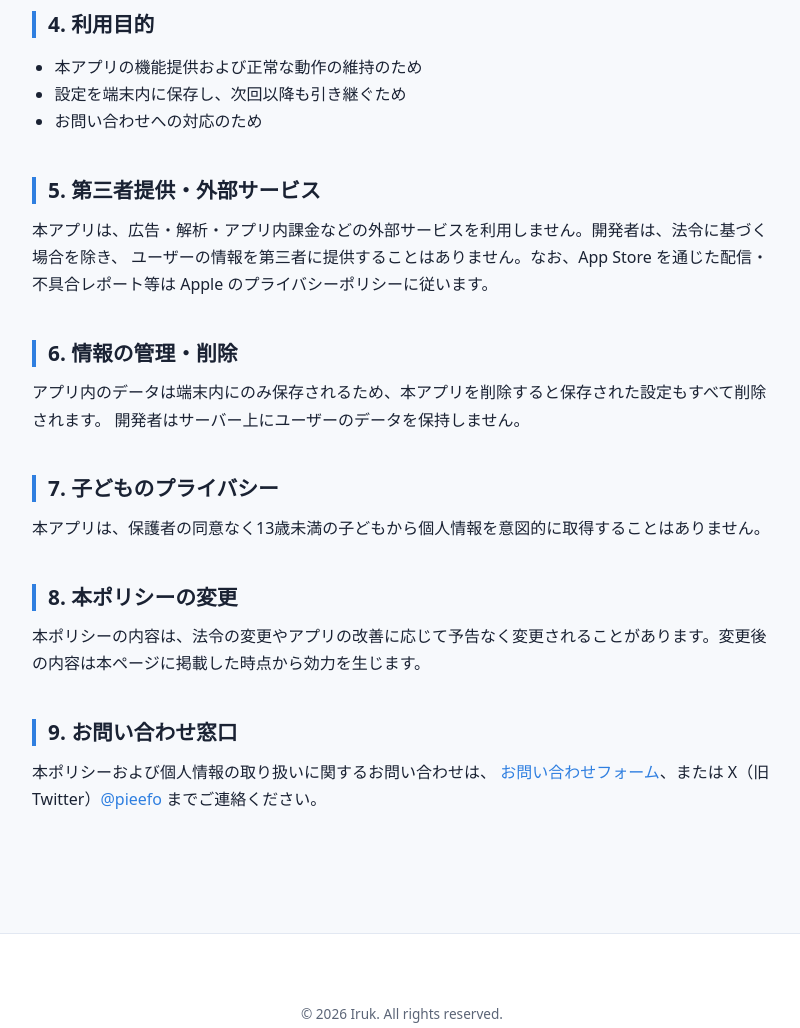
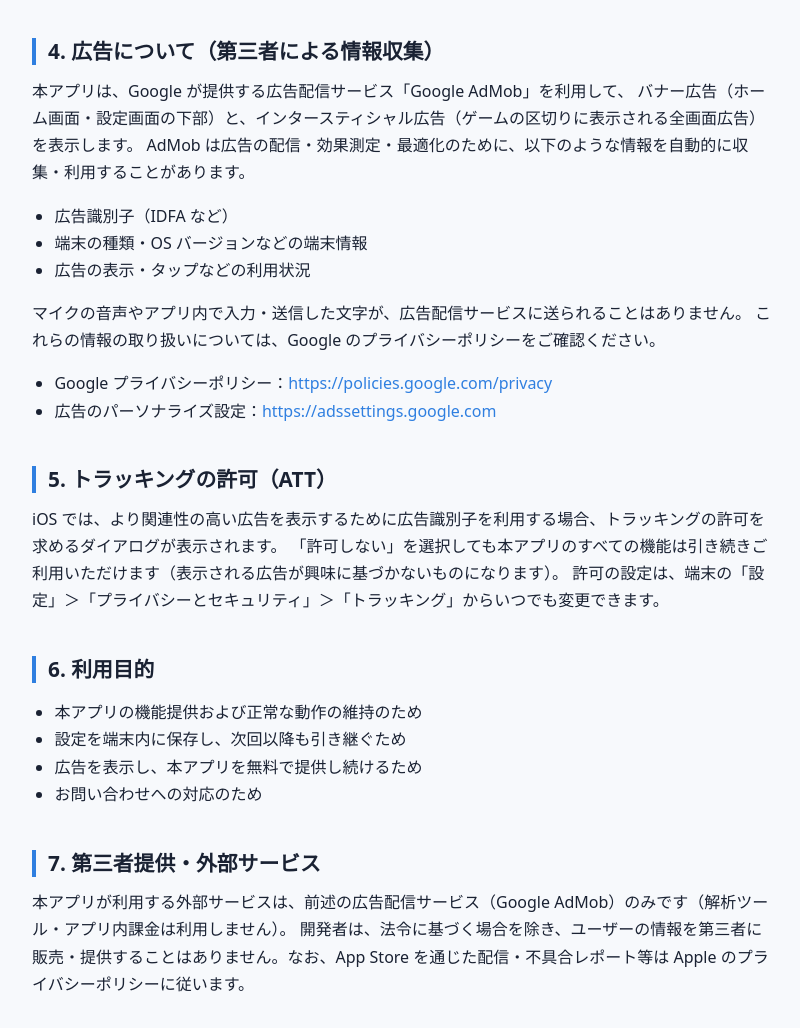
Before and after one commit to riku555/Iruk_Room, a plain HTML site: page apps/ditdah-talk-privacy.html in a window 1280 px wide. Shown: the part 909-1937 px from the top of the page, without its empty margins (238-1038 px from the left). Drawn offline with Linux system fonts and the light colour scheme.

Commit message:
トンツー通信のプライバシーポリシーをAdMob広告・ATTありに更新
Co-Authored-By: Claude Opus 5.5 <noreply@anthropic.com>

```diff
--- a/apps/ditdah-talk-privacy.html
+++ b/apps/ditdah-talk-privacy.html
@@ -36,7 +36,7 @@
   <section class="section">
     <div class="container legal">
       <h1>プライバシーポリシー</h1>
-      <p class="updated">対象アプリ：トンツー通信（DitDah Talk） ／ 最終更新日：2026年10月25日</p>
+      <p class="updated">対象アプリ：トンツー通信（DitDah Talk） ／ 最終更新日：2026年11月27日</p>
 
       <p>
         Iruk（以下「開発者」）は、開発者が提供するアプリ「トンツー通信（DitDah Talk）」（以下「本アプリ」）における
@@ -46,8 +46,9 @@
       <h2>1. 取得・保存する情報</h2>
       <p>
         本アプリは、ユーザーの氏名・住所・電話番号・メールアドレスなどの個人情報を取得しません。
-        アカウント登録・ログインはなく、広告・トラッキング・利用状況解析のための外部SDKも使用しません。
+        アカウント登録・ログインはありません。
         開発者がユーザーのデータを収集したり、開発者のサーバーへ送信したりすることはありません。
+        ただし、本アプリに組み込んだ広告配信サービス（Google AdMob）が、広告配信のために情報を収集することがあります（「4. 広告について」を参照）。
         アプリの設定値のみが<strong>お使いの端末内にのみ</strong>保存されます（開発者はこれを閲覧・収集できません）。
       </p>
 
@@ -65,33 +66,61 @@
         フラッシュライトは発信のためだけに使用し、写真・動画の撮影は行いません（カメラへのアクセス許可も求めません）。
       </p>
 
-      <h2>4. 利用目的</h2>
+      <h2>4. 広告について（第三者による情報収集）</h2>
+      <p>
+        本アプリは、Google が提供する広告配信サービス「Google AdMob」を利用して、
+        バナー広告（ホーム画面・設定画面の下部）と、インタースティシャル広告（ゲームの区切りに表示される全画面広告）を表示します。
+        AdMob は広告の配信・効果測定・最適化のために、以下のような情報を自動的に収集・利用することがあります。
+      </p>
+      <ul>
+        <li>広告識別子（IDFA など）</li>
+        <li>端末の種類・OS バージョンなどの端末情報</li>
+        <li>広告の表示・タップなどの利用状況</li>
+      </ul>
+      <p>
+        マイクの音声やアプリ内で入力・送信した文字が、広告配信サービスに送られることはありません。
+        これらの情報の取り扱いについては、Google のプライバシーポリシーをご確認ください。
+      </p>
+      <ul>
+        <li>Google プライバシーポリシー：<a href="https://policies.google.com/privacy" target="_blank" rel="noopener">https://policies.google.com/privacy</a></li>
+        <li>広告のパーソナライズ設定：<a href="https://adssettings.google.com" target="_blank" rel="noopener">https://adssettings.google.com</a></li>
+      </ul>
+
+      <h2>5. トラッキングの許可（ATT）</h2>
+      <p>
+        iOS では、より関連性の高い広告を表示するために広告識別子を利用する場合、トラッキングの許可を求めるダイアログが表示されます。
+        「許可しない」を選択しても本アプリのすべての機能は引き続きご利用いただけます（表示される広告が興味に基づかないものになります）。
+        許可の設定は、端末の「設定」＞「プライバシーとセキュリティ」＞「トラッキング」からいつでも変更できます。
+      </p>
+
+      <h2>6. 利用目的</h2>
       <ul>
         <li>本アプリの機能提供および正常な動作の維持のため</li>
         <li>設定を端末内に保存し、次回以降も引き継ぐため</li>
+        <li>広告を表示し、本アプリを無料で提供し続けるため</li>
         <li>お問い合わせへの対応のため</li>
       </ul>
 
-      <h2>5. 第三者提供・外部サービス</h2>
+      <h2>7. 第三者提供・外部サービス</h2>
       <p>
-        本アプリは、広告・解析・アプリ内課金などの外部サービスを利用しません。開発者は、法令に基づく場合を除き、
-        ユーザーの情報を第三者に提供することはありません。なお、App Store を通じた配信・不具合レポート等は
+        本アプリが利用する外部サービスは、前述の広告配信サービス（Google AdMob）のみです（解析ツール・アプリ内課金は利用しません）。
+        開発者は、法令に基づく場合を除き、ユーザーの情報を第三者に販売・提供することはありません。なお、App Store を通じた配信・不具合レポート等は
         Apple のプライバシーポリシーに従います。
       </p>
 
-      <h2>6. 情報の管理・削除</h2>
+      <h2>8. 情報の管理・削除</h2>
       <p>
         アプリ内のデータは端末内にのみ保存されるため、本アプリを削除すると保存された設定もすべて削除されます。
         開発者はサーバー上にユーザーのデータを保持しません。
       </p>
 
-      <h2>7. 子どものプライバシー</h2>
+      <h2>9. 子どものプライバシー</h2>
       <p>本アプリは、保護者の同意なく13歳未満の子どもから個人情報を意図的に取得することはありません。</p>
 
-      <h2>8. 本ポリシーの変更</h2>
+      <h2>10. 本ポリシーの変更</h2>
       <p>本ポリシーの内容は、法令の変更やアプリの改善に応じて予告なく変更されることがあります。変更後の内容は本ページに掲載した時点から効力を生じます。</p>
 
-      <h2>9. お問い合わせ窓口</h2>
+      <h2>11. お問い合わせ窓口</h2>
       <p>
         本ポリシーおよび個人情報の取り扱いに関するお問い合わせは、
         <a href="../contact.html">お問い合わせフォーム</a>、または
```
